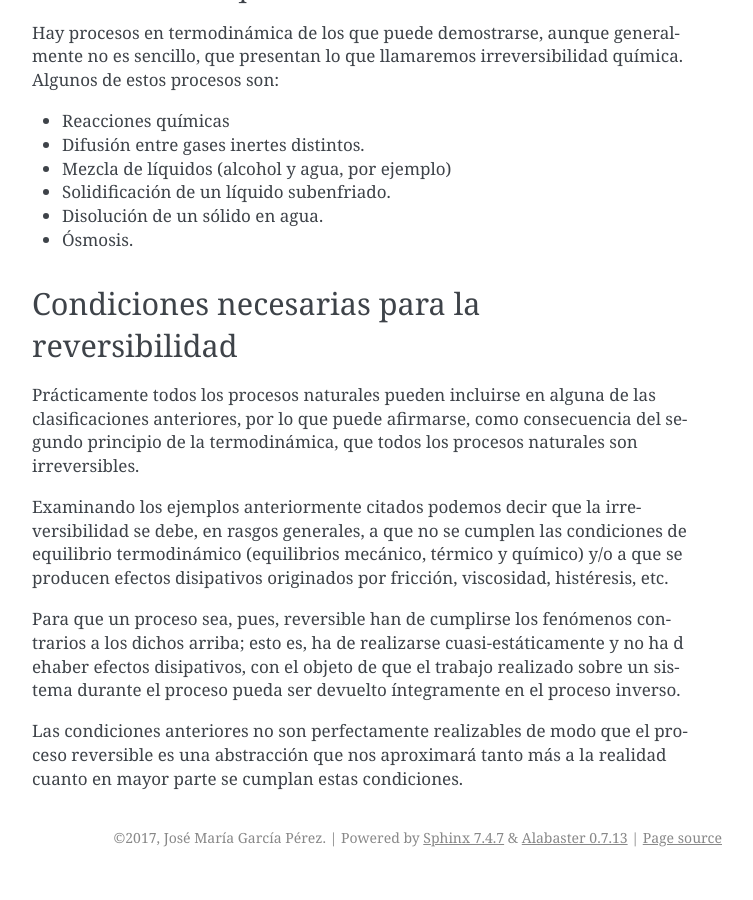
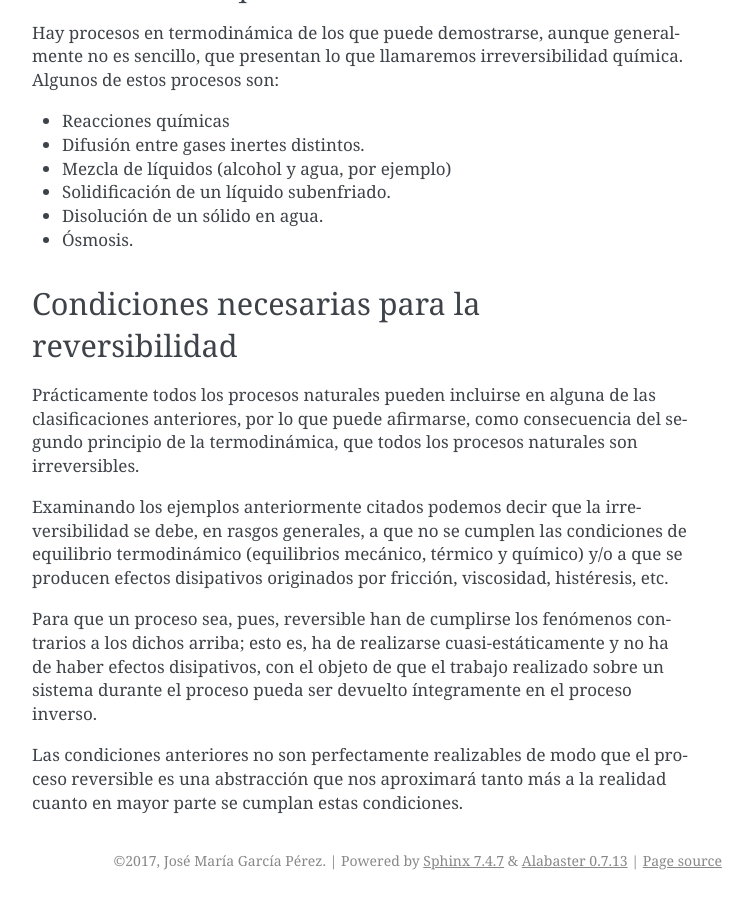
Before and after one commit to mantielero/termodinamica, a Sphinx documentation site: the page built from source/segundo_principio_procesos_reversibles_irreversibles.rst, in a window 1280 px wide and 900 px high, scrolled down 3612 px. Shown: the whole window, without its empty margins (388-1141 px from the left). Built offline with Sphinx 7.4.7, drawn with Linux system fonts in a browser that asks for light colours; before the commit the page ends 4489 px from its top, so only the background shows below that.

Commit message:
Update segundo_principio_procesos_reversibles_irreversibles.rst

```diff
--- a/source/segundo_principio_procesos_reversibles_irreversibles.rst
+++ b/source/segundo_principio_procesos_reversibles_irreversibles.rst
@@ -109,6 +109,6 @@ Prácticamente todos los procesos naturales pueden incluirse en alguna de las cl
 
 Examinando los ejemplos anteriormente citados podemos decir que la irreversibilidad se debe, en rasgos generales, a que no se cumplen las condiciones de equilibrio termodinámico (equilibrios mecánico, térmico y químico) y/o a que se producen efectos disipativos originados por fricción, viscosidad, histéresis, etc.
 
-Para que un proceso sea, pues, reversible han de cumplirse los fenómenos contrarios a los dichos arriba; esto es, ha de realizarse cuasi-estáticamente y no ha d ehaber efectos disipativos, con el objeto de que el trabajo realizado sobre un sistema durante el proceso pueda ser devuelto íntegramente en el proceso inverso.
+Para que un proceso sea, pues, reversible han de cumplirse los fenómenos contrarios a los dichos arriba; esto es, ha de realizarse cuasi-estáticamente y no ha de haber efectos disipativos, con el objeto de que el trabajo realizado sobre un sistema durante el proceso pueda ser devuelto íntegramente en el proceso inverso.
 
 Las condiciones anteriores no son perfectamente realizables de modo que el proceso reversible es una abstracción que nos aproximará tanto más a la realidad cuanto en mayor parte se cumplan estas condiciones.
```
